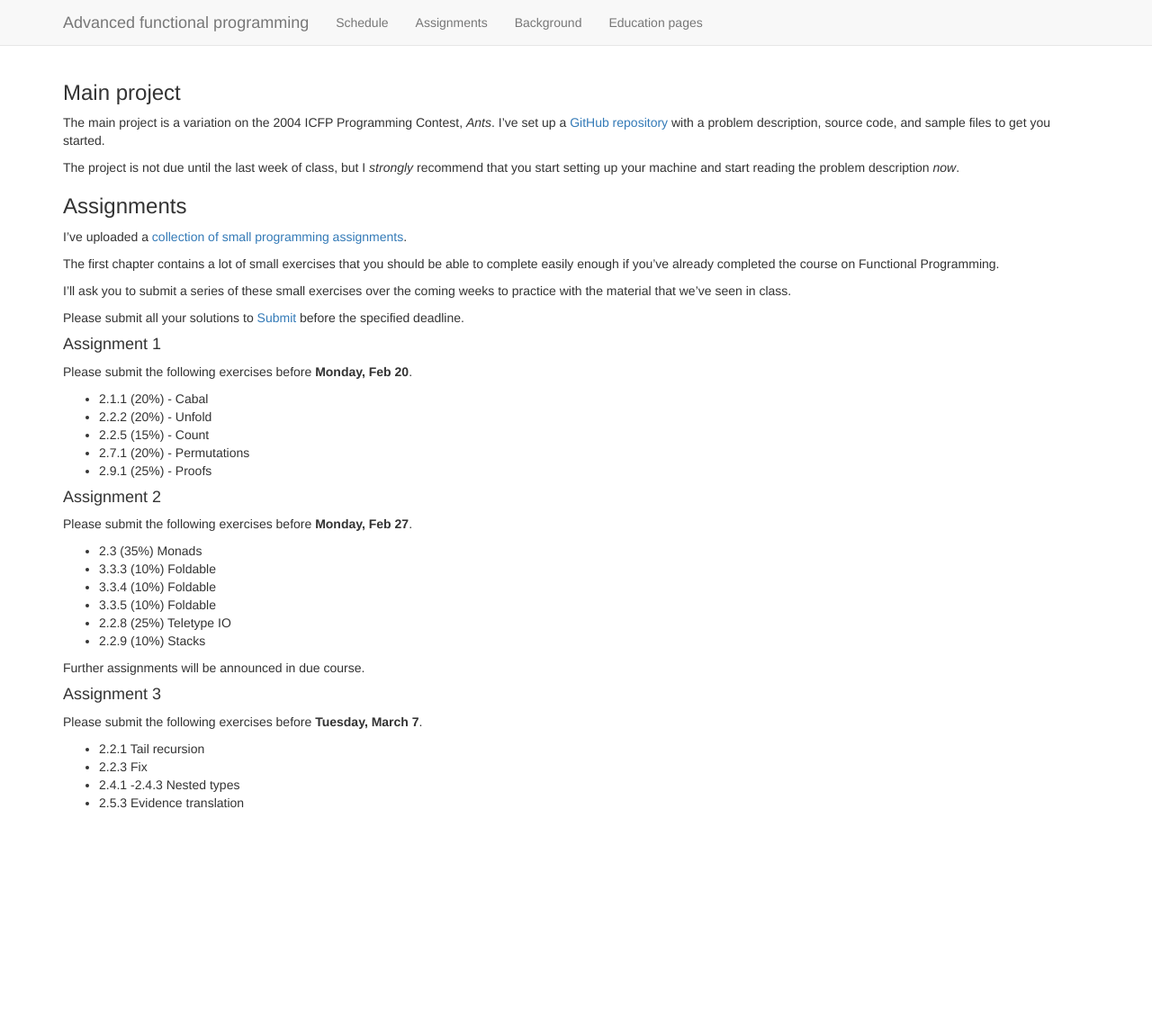
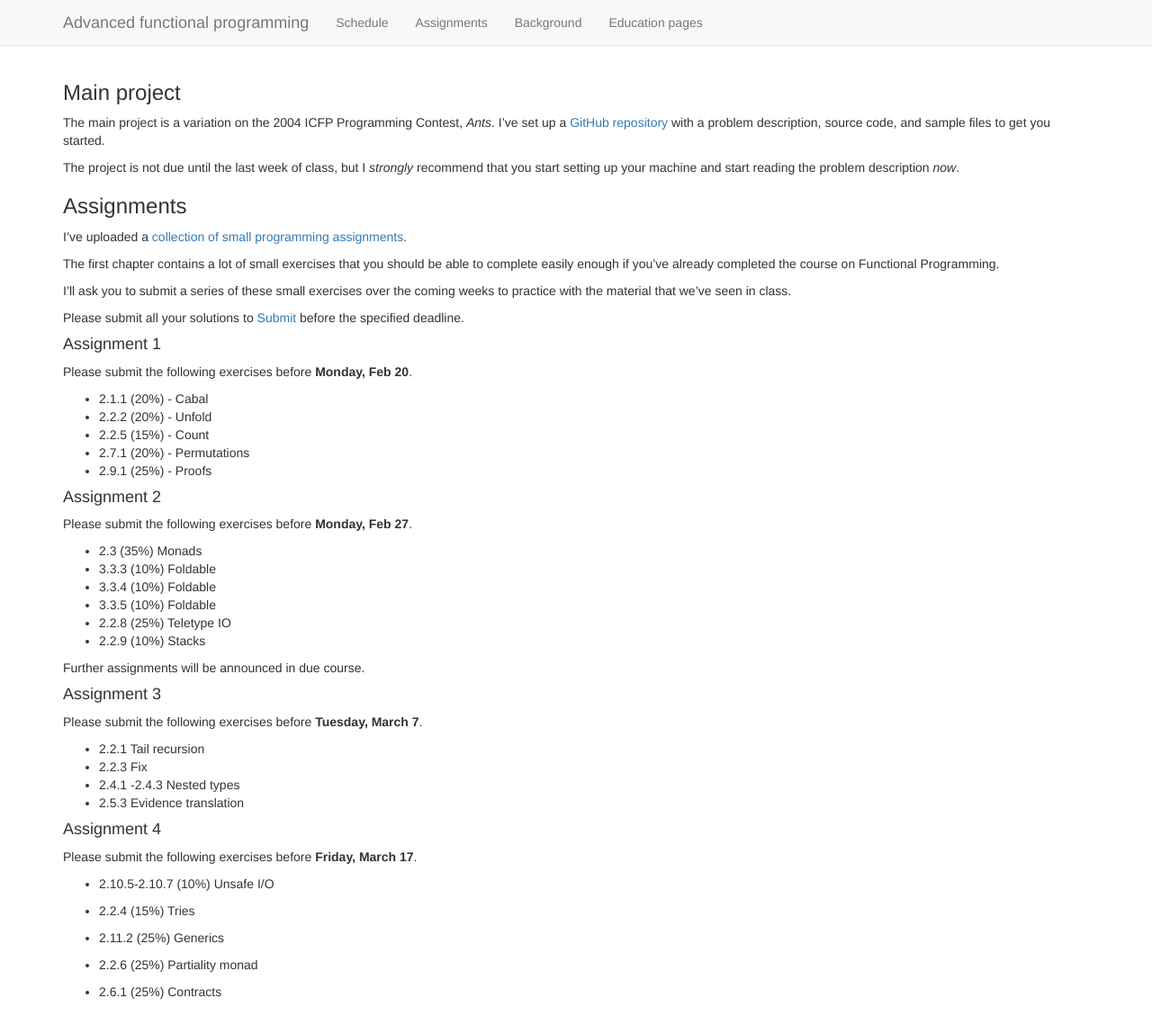
Before and after one commit to ruuda/2017-AFP, a Jekyll site: the page built from assignments.md, in a window 1280 px wide and 1172 px high. Shown: the top 1149 px of the window at 90% size. Built offline with Jekyll 4.4.1, drawn with Linux system fonts in a browser that asks for light colours; nearby versions of some CDN libraries.

Commit message:
Added info about Assignments 4

```diff
--- a/assignments.md
+++ b/assignments.md
@@ -62,3 +62,17 @@ Please submit the following exercises before **Tuesday, March 7**.
 * 2.2.3 Fix
 * 2.4.1 -2.4.3 Nested types
 * 2.5.3 Evidence translation
+
+#### Assignment 4
+
+Please submit the following exercises before **Friday, March 17**.
+
+* 2.10.5-2.10.7 (10%) Unsafe I/O
+
+* 2.2.4 (15%) Tries
+
+* 2.11.2 (25%) Generics
+
+* 2.2.6 (25%) Partiality monad
+
+* 2.6.1 (25%) Contracts
```
Also changed, not shown: _posts/2017-03-09-Assigment4.md (added, +2 -0 lines), 1 other file.
